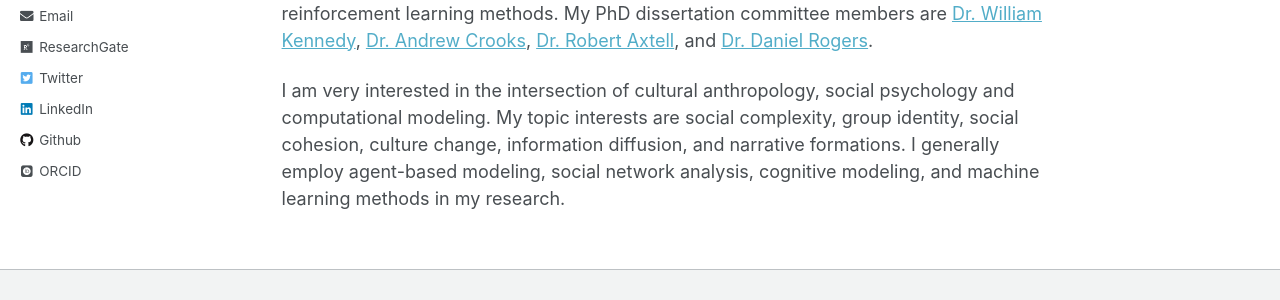
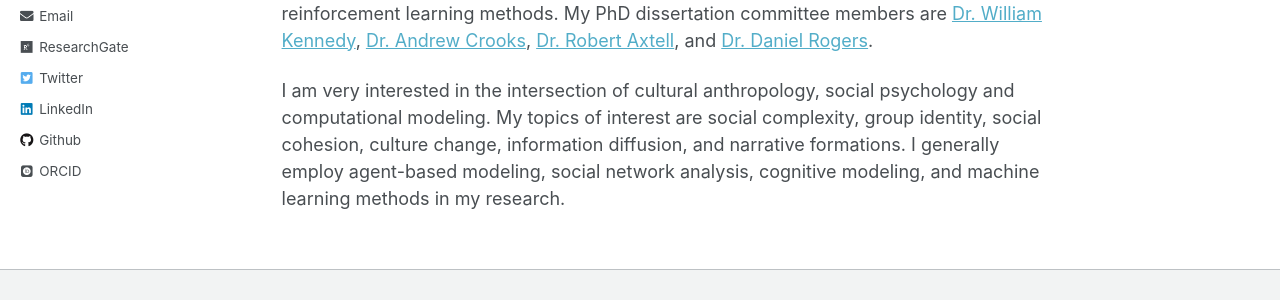
Before and after one commit to niloofar-jebelli/nbagher.github.io, a Jekyll site: the page built from _pages/about.md, in a window 1280 px wide and 959 px high. Shown: the part 535-835 px from the top of the window. Built offline with Jekyll 4.4.1, drawn with Linux system fonts in a browser that asks for light colours; some web fonts are replaced.

Commit message:
added version 6.1, updated readme

```diff
--- a/_pages/about.md
+++ b/_pages/about.md
@@ -12,7 +12,7 @@ I am a PhD candidate in the [Computational Social Science Program](https://scien
 
 My previous projects included utilizing agent-based modeling to develop an urban environment and the analyze the interactions of gentrification, urban growth, urban sprawl, and urban shrinkage; as well as building a cognitive model of a citizen deciding what to believe when encountering election stories on social media, eventually developing an opinion and using motivated reasoning to help determine which stories are true. Currently, I am working on the emergence of social complexity at Gobekli Tepe in the Neolithic era utilizing agent-based modeling, social network analysis, and multi-agent reinforcement learning methods. My PhD dissertation committee members are [Dr. William Kennedy](http://www.mllab.com/), [Dr. Andrew Crooks](https://www.gisagents.org/p/about-gis-and-agent-based-modeling.html), [Dr. Robert Axtell](http://css1.gmu.edu/~axtell/Rob/Home.html), and [Dr. Daniel Rogers](https://profiles.si.edu/display/nRogersd6202005).
 
-I am very interested in the intersection of cultural anthropology, social psychology and computational modeling. My topic interests are social complexity, group identity, social cohesion, culture change, information diffusion, and narrative formations. I generally employ agent-based modeling, social network analysis, cognitive modeling, and machine learning methods in my research.
+I am very interested in the intersection of cultural anthropology, social psychology and computational modeling. My topics of interest are social complexity, group identity, social cohesion, culture change, information diffusion, and narrative formations. I generally employ agent-based modeling, social network analysis, cognitive modeling, and machine learning methods in my research.
 
 
 
```
